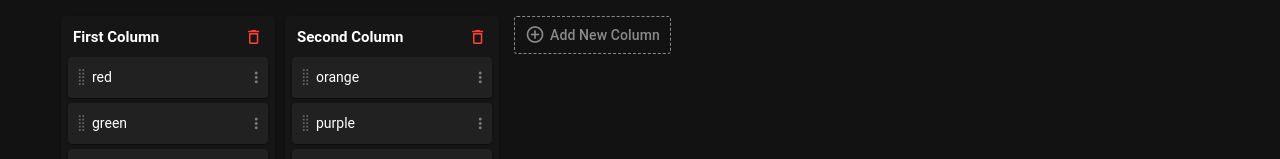
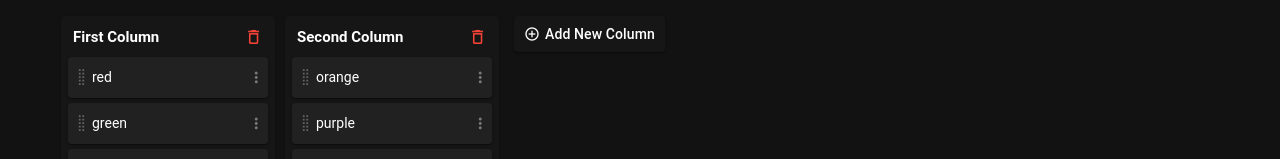
Before and after one commit to riz-j/vue-kanban, a Vue app: page / in a window 1280 px wide. Shown: the top 159 px of the page. Built offline with nearby package versions, Linux system fonts and the light colour scheme.

Commit message:
Style the add new column button

```diff
--- a/src/components/Kanban.vue
+++ b/src/components/Kanban.vue
@@ -57,14 +57,14 @@
 					</v-card>
 				</template>
 			</draggable>
-			<div
+			<v-card
 			@click="handleAddNewColumn"
 			class="add-new-column d-flex align-center"
 			style="gap: 5px"
 			>
-				<v-icon size="small">mdi-plus-circle-outline</v-icon>
+				<v-icon size="x-small">mdi-plus-circle-outline</v-icon>
 				<span class="text-subtitle-2">Add New Column</span>
-			</div>
+			</v-card>
 		</v-container>
 	</v-main>
 </template>
@@ -155,10 +155,8 @@ const handleDeleteColumn = (columnId) => {
 	}
 
 	.add-new-column {
-		border: 1px dashed white;
-		border-radius: 0.2rem;
+		background-color: #171616;
 		height: fit-content;
 		padding: 7px 10px;
-		opacity: 0.5;
 	}
 </style>
```
